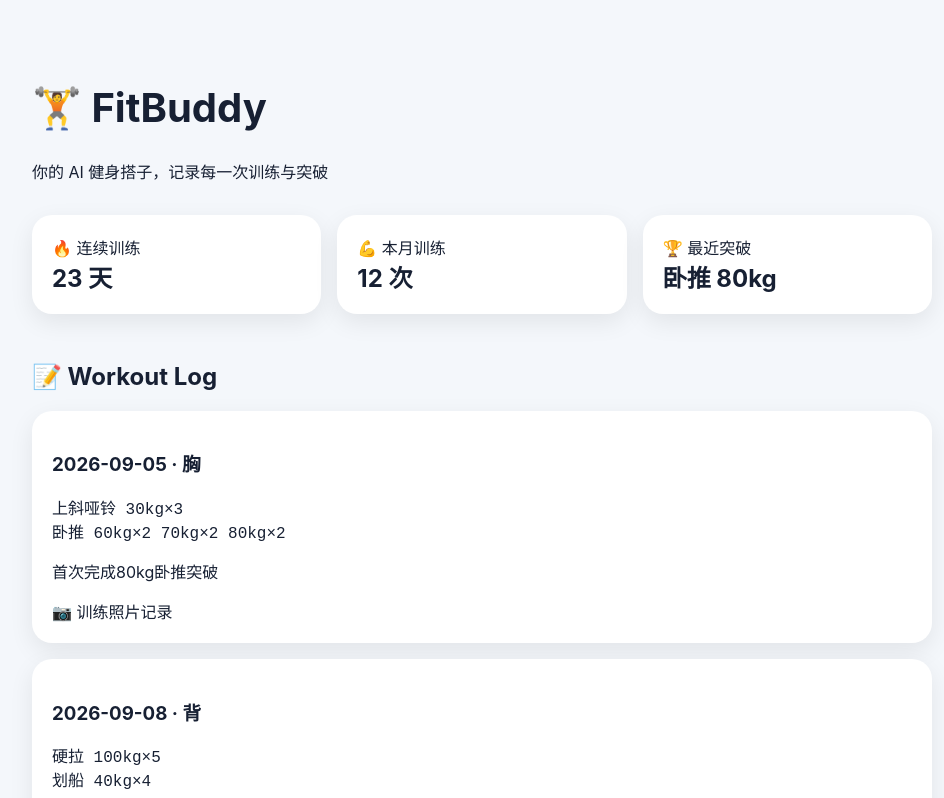
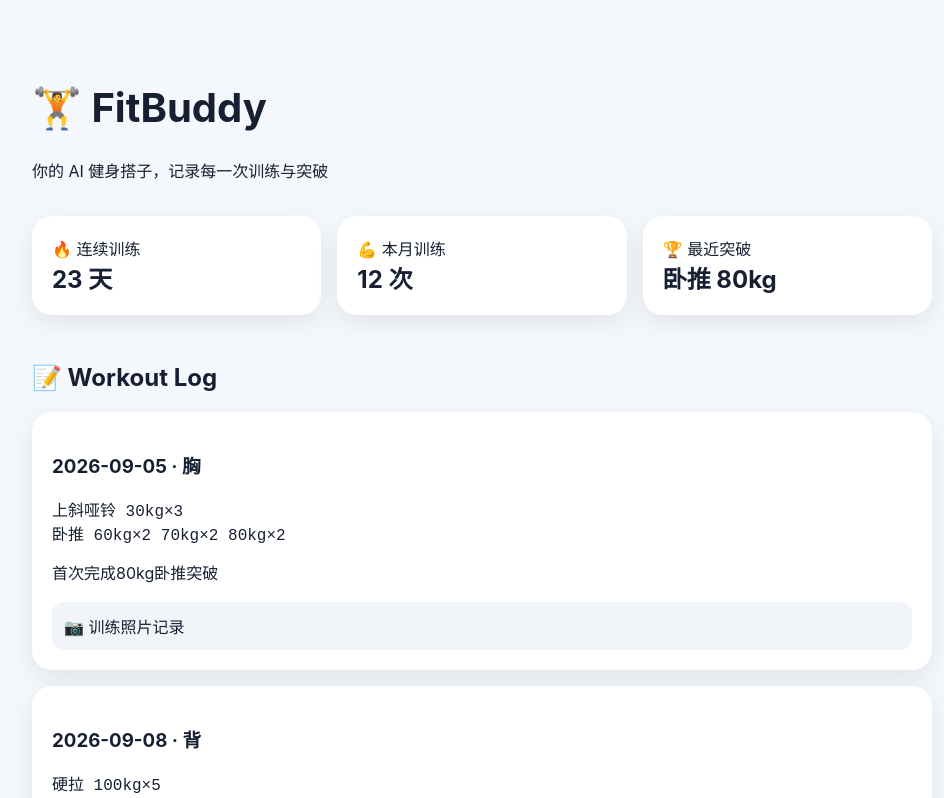
Before and after one commit to luffy0x/FitBuddy, a React (Vite) app: page / in a window 1280 px wide. Shown: the top 798 px of the page, without its empty margins (158-1102 px from the left). Built offline with nearby package versions, Linux system fonts and the light colour scheme.

Commit message:
style: improve FitBuddy demo sections

```diff
--- a/src/style.css
+++ b/src/style.css
@@ -1 +1 @@
-body{font-family:Inter,Arial,sans-serif;background:#f4f7fb;margin:0;color:#172033}.app{max-width:900px;margin:32px auto;padding:24px}.cards{display:flex;gap:16px;flex-wrap:wrap}.cards div,.log,.milestone{background:white;border-radius:20px;padding:20px;margin:16px 0;box-shadow:0 8px 24px rgba(0,0,0,.08)}.cards div{flex:1;min-width:180px}.cards b{font-size:24px}h1{font-size:40px}h2{margin-top:32px}pre{white-space:pre-wrap;font-size:16px}button{padding:14px 20px;border:0;border-radius:14px;background:#111827;color:white;font-size:16px;cursor:pointer}
+body{font-family:Inter,Arial,sans-serif;background:#f4f7fb;margin:0;color:#172033}.app{max-width:900px;margin:32px auto;padding:24px}.cards{display:flex;gap:16px;flex-wrap:wrap}.cards div,.log,.milestone,.ai-box,.doc-box{background:white;border-radius:20px;padding:20px;margin:16px 0;box-shadow:0 8px 24px rgba(0,0,0,.08)}.cards div{flex:1;min-width:180px}.cards b{font-size:24px}h1{font-size:40px}h2{margin-top:32px}pre{white-space:pre-wrap;font-size:16px}.photo{padding:12px;background:#f1f5f9;border-radius:12px;margin-top:12px}.example{padding:16px;background:#f8fafc;border-radius:12px;margin:12px 0;color:#475569}button{padding:14px 20px;border:0;border-radius:14px;background:#111827;color:white;font-size:16px;cursor:pointer}p{line-height:1.6}
```
